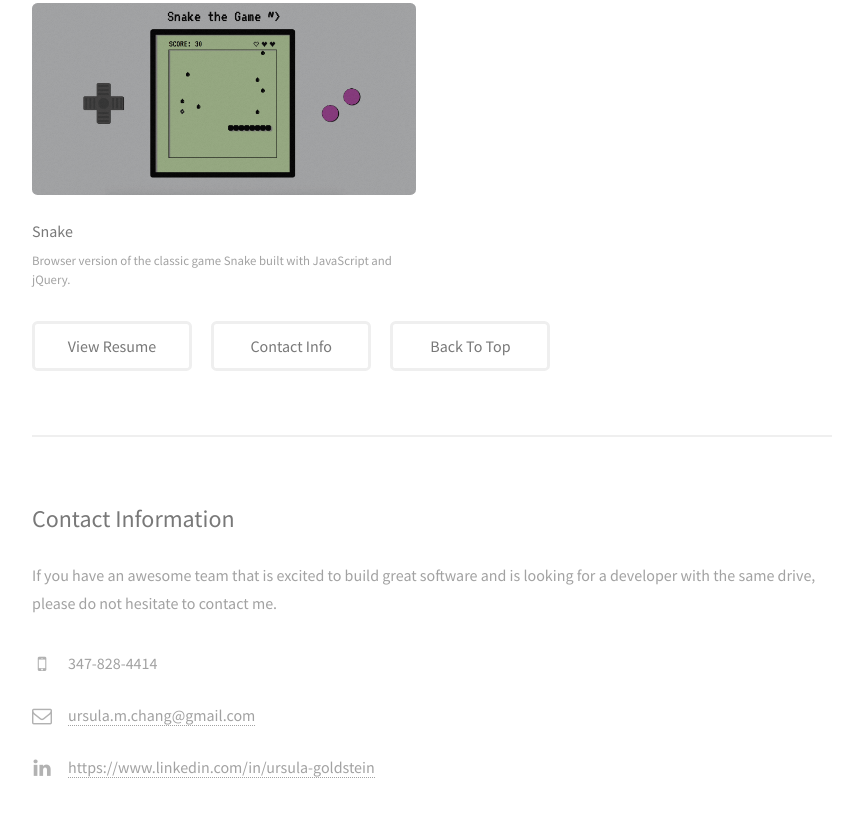
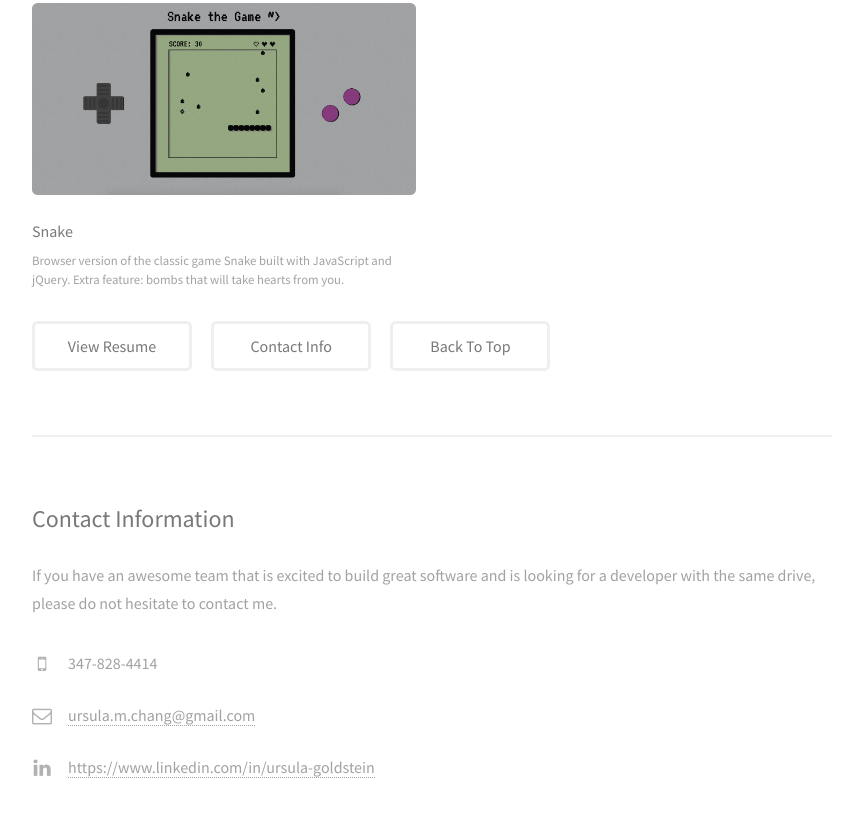
Before and after one commit to umgoldstein/umgoldstein.github.io, a plain HTML site: page index.html in a window 1280 px wide. Shown: the part 1672-2489 px from the top of the page, without its empty margins (400-1246 px from the left). Drawn offline with Linux system fonts and the light colour scheme.

Commit message:
Refactor description snake.

```diff
--- a/index.html
+++ b/index.html
@@ -91,7 +91,7 @@
 									<img src="images/thumbs/gameboy.jpg" alt="" />
 								</figure>
 								<h3>Snake</h3>
-								<p>Browser version of the classic game Snake built with JavaScript and jQuery.</p>
+								<p>Browser version of the classic game Snake built with JavaScript and jQuery. Extra feature: bombs that will take hearts from you.</p>
 							</article>
 						</div>
 						<ul class="actions">
```
Also changed, not shown: 1 other file.
